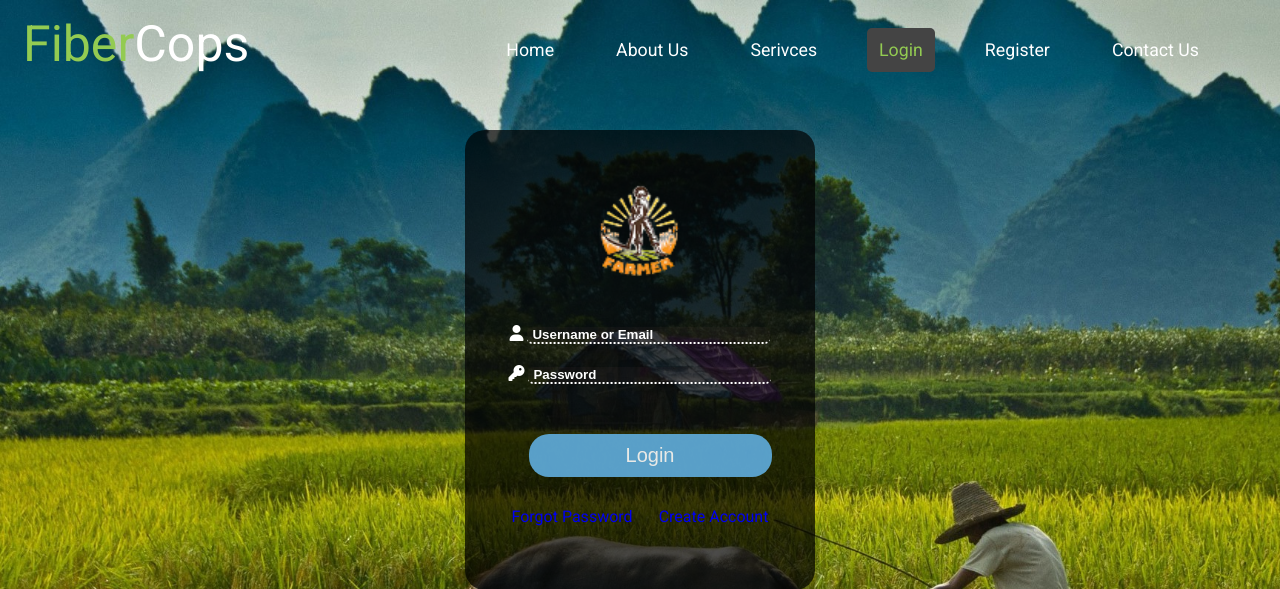
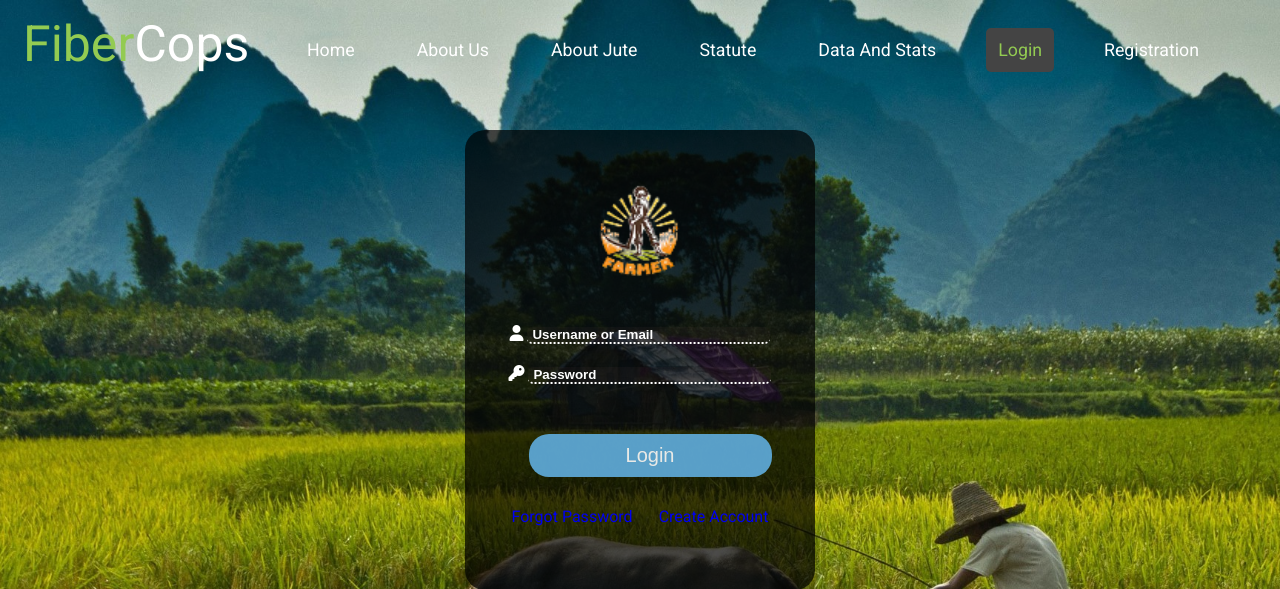
Before and after one commit to ayushmmodi/sih2020jute, a PHP site: page /login.php in a window 1280 px wide. Shown: the top 589 px of the page. Run offline with PHP 8.4, Linux system fonts and the light colour scheme; some libraries are stand-ins or nearby versions.

Commit message:
d9 commit

```diff
--- a/about.html
+++ b/about.html
@@ -30,11 +30,11 @@
            <li class="nav-li list"><a href="./register.php">Data And Stats</a></li>
 
 
-                <li class="nav-li list"> <a href="admin_login.php" data-toggle="modal" data-target="#employee-login-modal" >
+                <li class="nav-li list"> <a href="login.php" data-toggle="modal" data-target="#employee-login-modal" >
                                          Login
                            </a></li>
 
-                <li class="nav-li list"> <a href="admin_login.php" data-toggle="modal" data-target="#employee-login-modal" >
+                <li class="nav-li list"> <a href="register.php" data-toggle="modal" data-target="#employee-login-modal" >
                                          Registration
                            </a></li>
 
--- a/login.php
+++ b/login.php
@@ -17,24 +17,33 @@ session_start();
 
 <body>
   <section id="main" class="main">
-    <div id="navbar" class="navbar">
+  <div id="navbar" class="navbar" style="">
          <div class="logo">
           <!-- <img src="./images/logo.png" alt="logo" height="110" width="110" /> -->
            <a class="logo-word" style="font-weight: bold;"><a class="text-primary" href="index.php" style="font-size: 50px; margin-top: 5px;">Fiber</a><a href="index.php" style="color: white; font-size: 50px; margin-top: 5px;">Cops</a>
          </div>
          <ul class="nav-list">
            <li class="nav-li list">
-            <a href="./index.html">Home</a>
+             <a  href="./index.php">Home</a>
            </li>
-          <li class="nav-li list"><a href="./about.html">About Us</a></li>
-          <li class="nav-li list">
-            <a  href="./services.html">Serivces</a>
-          </li>
-          <li class="nav-li list"><a class="current" href="./login.php">Login</a></li>
-          <li class="nav-li list"><a href="./register.php">Register</a></li>
-          <li class="nav-li list">
-            <a href="./contact.html">Contact Us</a>
-          </li>
+           <li class="nav-li list"><a  href="./about.php">About Us</a></li>
+           <li class="nav-li list"><a href="./services.html">About Jute</a></li>
+           <li class="nav-li list"><a href="./statue.php">Statute</a></li>
+           <li class="nav-li list"><a href="./register.php">Data And Stats</a></li>
+
+
+                <li class="nav-li list"> <a class="current" href="login.php" data-toggle="modal" data-target="#employee-login-modal" >
+                                         Login
+                           </a></li>
+
+                <li class="nav-li list"> <a href="register.php" data-toggle="modal" data-target="#employee-login-modal" >
+                                         Registration
+                           </a></li>
+
+
+
+
+
          </ul>
        </div>
     <div class="form">
@@ -54,7 +63,7 @@ session_start();
           <input class="input-field" type="password" placeholder="Password" id="pwd" name="pwd">
           <input type="submit" value="Login" class="btn-login" id="lobtn" name="lobtn" />
           <div class="forgot-create">
-            <a href="#">Forgot Password</a>
+            <a href="#" style>Forgot Password</a>
             <br>
             <a href="./register.php"> Create Account </a>
           </div>
```
Also changed, not shown: register.php (+21 -8 lines). Lines whose indentation alone changed are shown as unchanged.
